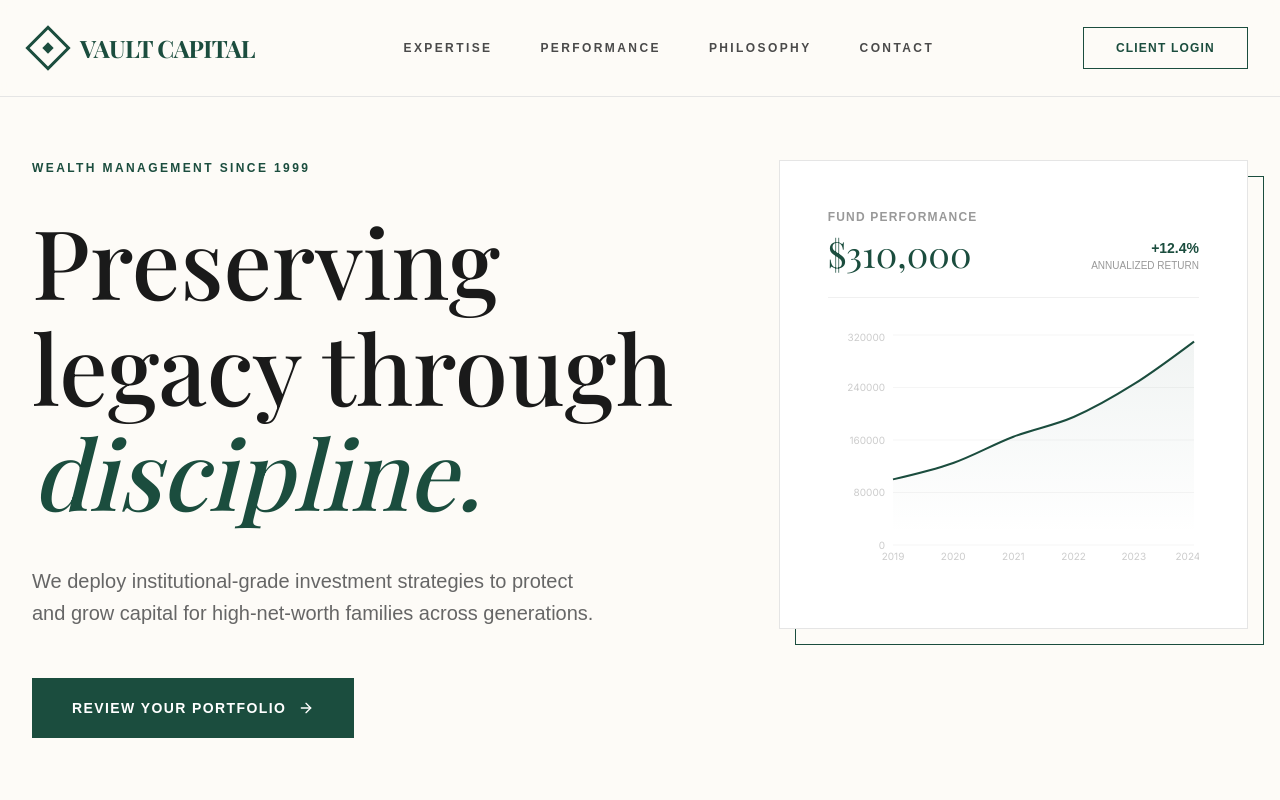
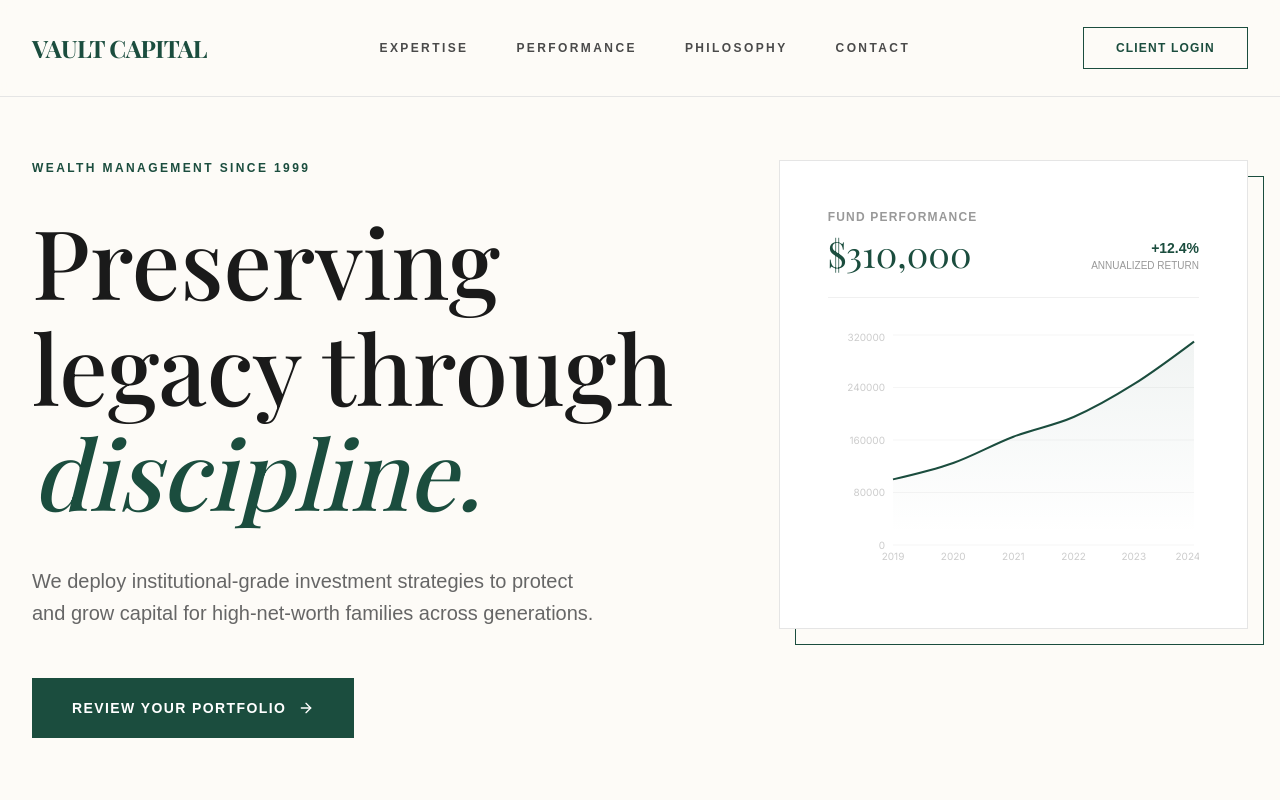
Before and after one commit to JohnsonGAO-Kainuo/kainuo-demo-03-finance, a Next.js app: page / in a window 1280 px wide. Shown: the top 800 px of the page. Built offline with nearby package versions, Linux system fonts and the light colour scheme; a web font is replaced by a local one.

Commit message:
refactor: use shared Navbar component and enable real routing

```diff
--- a/app/layout.tsx
+++ b/app/layout.tsx
@@ -1,5 +1,6 @@
 import type { Metadata } from "next";
 import { Playfair_Display, Inter } from "next/font/google";
+import Navbar from "@/components/Navbar";
 import "./globals.css";
 
 const playfair = Playfair_Display({ subsets: ["latin"], variable: "--font-serif" });
@@ -18,6 +19,7 @@ export default function RootLayout({
   return (
     <html lang="en">
       <body className={`${inter.variable} ${playfair.variable} antialiased font-sans`}>
+        <Navbar />
         {children}
       </body>
     </html>
--- a/app/page.tsx
+++ b/app/page.tsx
@@ -2,8 +2,7 @@
 
 import Link from "next/link";
 import { motion } from "framer-motion";
-import { TrendingUp, Shield, Users, BarChart3, ArrowRight, Phone, Mail, MapPin, Calculator, LineChart as LineIcon } from "lucide-react";
-import { cn } from "@/lib/utils";
+import { TrendingUp, Shield, Users, ArrowRight, LineChart as LineIcon } from "lucide-react";
 import { AreaChart, Area, XAxis, YAxis, CartesianGrid, Tooltip, ResponsiveContainer } from 'recharts';
 
 const chartData = [
@@ -18,42 +17,6 @@ const chartData = [
 export default function Home() {
   return (
     <div className="min-h-screen bg-[#FDFBF7] text-[#1A1A1A] font-sans selection:bg-[#1B4D3E] selection:text-white">
-
-      {/* Navbar - Sharp & Minimal */}
-      <nav className="fixed w-full z-50 top-0 bg-[#FDFBF7]/90 backdrop-blur-sm border-b border-[#E5E5E5]">
-        <div className="container mx-auto px-8 h-24 flex items-center justify-between">
-          <motion.div
-            initial={{ opacity: 0, x: -20 }}
-            animate={{ opacity: 1, x: 0 }}
-            className="flex items-center gap-4"
-          >
-            {/* Logo: Abstract Geometric (Non-Emoji) */}
-            <div className="w-8 h-8 border-[3px] border-[#1B4D3E] rotate-45 flex items-center justify-center">
-              <div className="w-2 h-2 bg-[#1B4D3E]"></div>
-            </div>
-            <div>
-              <span className="text-2xl font-serif font-bold tracking-tight text-[#1B4D3E]">VAULT CAPITAL</span>
-            </div>
-          </motion.div>
-
-          <div className="hidden md:flex items-center gap-12 text-xs font-bold tracking-[0.2em] text-[#4A4A4A] uppercase">
-            {['Expertise', 'Performance', 'Philosophy', 'Contact'].map((item) => (
-              <Link key={item} href={`#${item.toLowerCase()}`} className="hover:text-[#1B4D3E] transition-colors relative group py-2">
-                {item}
-                <span className="absolute bottom-0 left-0 w-full h-[1px] bg-[#1B4D3E] scale-x-0 group-hover:scale-x-100 transition-transform origin-left duration-300"></span>
-              </Link>
-            ))}
-          </div>
-
-          <motion.button
-            initial={{ opacity: 0, x: 20 }}
-            animate={{ opacity: 1, x: 0 }}
-            className="hidden md:flex border border-[#1B4D3E] text-[#1B4D3E] px-8 py-3 text-xs font-bold tracking-widest uppercase hover:bg-[#1B4D3E] hover:text-white transition duration-300"
-          >
-            Client Login
-          </motion.button>
-        </div>
-      </nav>
 
       {/* Hero Section - Sharp Edges, Serif Fonts */}
       <section className="pt-40 pb-32 px-8 border-b border-[#E5E5E5]">
--- /dev/null
+++ b/components/Navbar.tsx
@@ -0,0 +1,55 @@
+"use client";
+
+import Link from "next/link";
+import { motion } from "framer-motion";
+import { usePathname } from "next/navigation";
+import { cn } from "@/lib/utils";
+
+export default function Navbar() {
+  const pathname = usePathname();
+
+  return (
+    <nav className="fixed w-full z-50 top-0 bg-[#FDFBF7]/90 backdrop-blur-sm border-b border-[#E5E5E5]">
+      <div className="container mx-auto px-8 h-24 flex items-center justify-between">
+        <motion.div
+          initial={{ opacity: 0, x: -20 }}
+          animate={{ opacity: 1, x: 0 }}
+          className="flex items-center gap-4"
+        >
+          {/* Logo: Text Only (Minimalist) */}
+          <Link href="/">
+            <span className="text-2xl font-serif font-bold tracking-tight text-[#1B4D3E]">VAULT CAPITAL</span>
+          </Link>
+        </motion.div>
+
+        <div className="hidden md:flex items-center gap-12 text-xs font-bold tracking-[0.2em] text-[#4A4A4A] uppercase">
+          {[
+            { name: 'Expertise', path: '/expertise' },
+            { name: 'Performance', path: '/performance' },
+            { name: 'Philosophy', path: '/#philosophy' }, // Philosophy is still a section on home
+            { name: 'Contact', path: '/contact' }
+          ].map((item) => (
+            <Link key={item.name} href={item.path} className={cn(
+              "hover:text-[#1B4D3E] transition-colors relative group py-2",
+              pathname === item.path ? "text-[#1B4D3E]" : ""
+            )}>
+              {item.name}
+              <span className={cn(
+                "absolute bottom-0 left-0 w-full h-[1px] bg-[#1B4D3E] transition-transform origin-left duration-300",
+                pathname === item.path ? "scale-x-100" : "scale-x-0 group-hover:scale-x-100"
+              )}></span>
+            </Link>
+          ))}
+        </div>
+
+        <motion.button
+          initial={{ opacity: 0, x: 20 }}
+          animate={{ opacity: 1, x: 0 }}
+          className="hidden md:flex border border-[#1B4D3E] text-[#1B4D3E] px-8 py-3 text-xs font-bold tracking-widest uppercase hover:bg-[#1B4D3E] hover:text-white transition duration-300"
+        >
+          Client Login
+        </motion.button>
+      </div>
+    </nav>
+  );
+}
```
Also changed, not shown: projects/03-vault-capital/components/Navbar.tsx (added).
